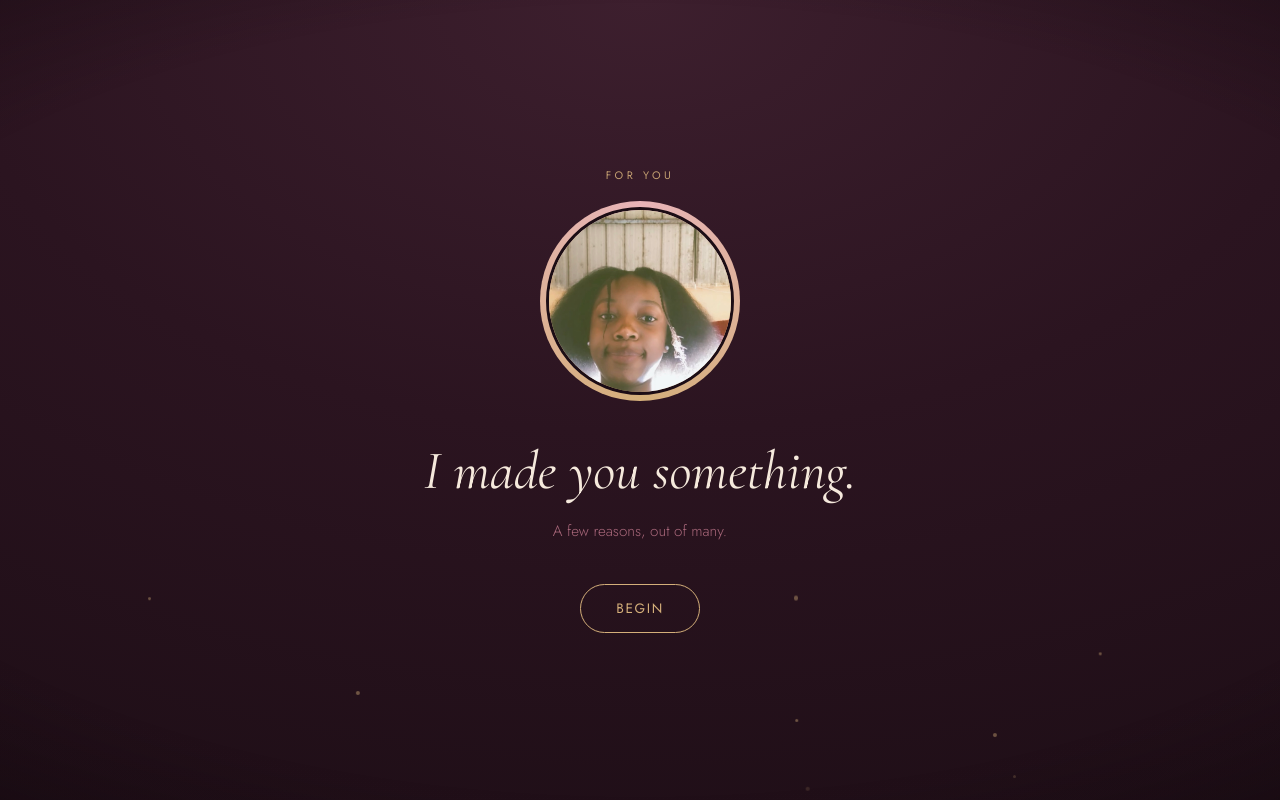
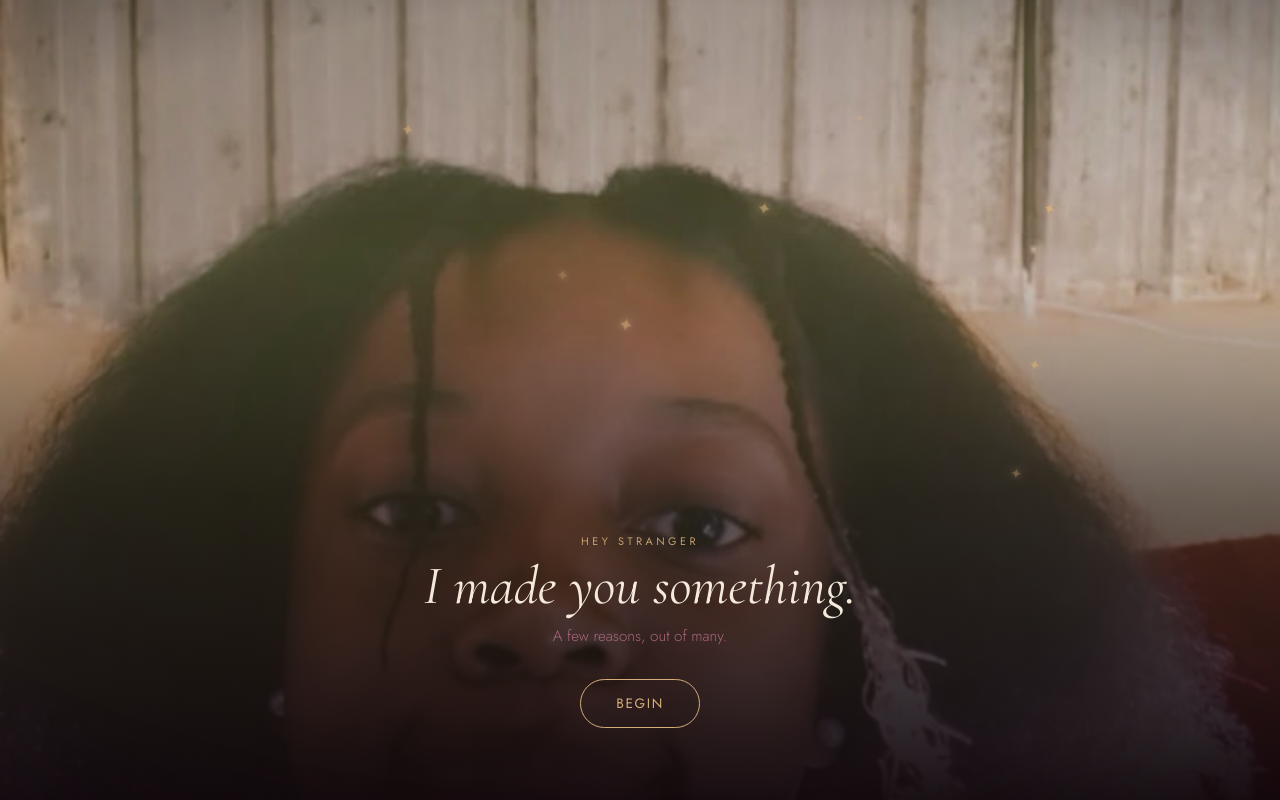
Before and after one commit to Blessings12-hub/Hey-Stranger, a React (Vite) app: page / in a window 1280 px wide. Built offline with nearby package versions, Linux system fonts and the light colour scheme.

Commit message:
Add files via upload

```diff
--- a/src/App.css
+++ b/src/App.css
@@ -54,32 +54,43 @@
   position: relative;
   z-index: 3;
   height: 100%;
+  overflow: hidden;
+  display: flex;
+  align-items: flex-end;
+  justify-content: center;
+}
+
+.opener-bg {
+  position: absolute;
+  inset: 0;
+  width: 100%;
+  height: 100%;
+  object-fit: cover;
+  display: block;
+  background: linear-gradient(160deg, var(--plum), var(--ink-deep));
+}
+
+.opener-scrim {
+  position: absolute;
+  inset: 0;
+  background: linear-gradient(
+    to top,
+    rgba(15, 6, 10, 0.95) 0%,
+    rgba(15, 6, 10, 0.6) 38%,
+    rgba(61, 31, 46, 0.18) 68%,
+    rgba(15, 6, 10, 0.3) 100%
+  );
+}
+
+.opener-content {
+  position: relative;
+  z-index: 4;
+  text-align: center;
+  padding: 0 8vw 9vh;
   display: flex;
   flex-direction: column;
   align-items: center;
-  justify-content: center;
-  text-align: center;
-  padding: 8vh 8vw;
-  gap: 1.1rem;
-}
-
-.opener-photo-ring {
-  width: clamp(140px, 38vw, 200px);
-  height: clamp(140px, 38vw, 200px);
-  border-radius: 50%;
-  padding: 6px;
-  background: conic-gradient(from 180deg, var(--gold), var(--blush), var(--gold));
-  margin-bottom: 1.5rem;
-}
-
-.opener-photo {
-  width: 100%;
-  height: 100%;
-  border-radius: 50%;
-  object-fit: cover;
-  display: block;
-  background: var(--plum);
-  border: 3px solid var(--ink-deep);
+  gap: 0.5rem;
 }
 
 .eyebrow {
@@ -107,6 +118,33 @@
   font-size: 0.95rem;
   color: var(--rose-muted);
   margin: 0 0 1.5rem;
+}
+
+.sparkles {
+  position: absolute;
+  inset: 0;
+  z-index: 3;
+  pointer-events: none;
+}
+
+.sparkle {
+  position: absolute;
+  color: var(--gold);
+  opacity: 0;
+  text-shadow: 0 0 10px rgba(212, 175, 122, 0.85), 0 0 18px rgba(232, 180, 184, 0.5);
+  animation: twinkle ease-in-out infinite;
+}
+
+@keyframes twinkle {
+  0%,
+  100% {
+    opacity: 0;
+    transform: scale(0.4) rotate(0deg);
+  }
+  50% {
+    opacity: 0.95;
+    transform: scale(1) rotate(18deg);
+  }
 }
 
 .begin-btn {
@@ -182,6 +220,21 @@
   text-shadow: 0 2px 18px rgba(0, 0, 0, 0.45);
 }
 
+.card-text-wrap--long {
+  max-height: 72vh;
+  overflow-y: auto;
+  padding-top: 4vh;
+  -webkit-mask-image: linear-gradient(to bottom, transparent 0, black 6vh);
+  mask-image: linear-gradient(to bottom, transparent 0, black 6vh);
+}
+
+.card-text-wrap--long .card-text {
+  font-size: clamp(1.05rem, 4.4vw, 1.5rem);
+  line-height: 1.55;
+  font-style: normal;
+  font-weight: 400;
+}
+
 /* ---------- Chrome: progress thread, sound toggle, nav zones ---------- */
 
 .thread {
--- a/src/App.jsx
+++ b/src/App.jsx
@@ -32,6 +32,42 @@ function Motes() {
             animationDelay: `${m.delay}s`,
           }}
         />
+      ))}
+    </div>
+  )
+}
+
+const SPARKLE_COUNT = 11
+
+function Sparkles() {
+  const sparkles = useMemo(
+    () =>
+      Array.from({ length: SPARKLE_COUNT }).map((_, i) => ({
+        id: i,
+        top: 6 + Math.random() * 58,
+        left: 5 + Math.random() * 90,
+        size: 10 + Math.random() * 16,
+        delay: Math.random() * 4,
+        duration: 2.2 + Math.random() * 2.4,
+      })),
+    []
+  )
+  return (
+    <div className="sparkles" aria-hidden="true">
+      {sparkles.map((s) => (
+        <span
+          key={s.id}
+          className="sparkle"
+          style={{
+            top: `${s.top}%`,
+            left: `${s.left}%`,
+            fontSize: s.size,
+            animationDelay: `${s.delay}s`,
+            animationDuration: `${s.duration}s`,
+          }}
+        >
+          {'\u2726'}
+        </span>
       ))}
     </div>
   )
@@ -101,6 +137,7 @@ export default function App() {
   }
 
   const current = slides[index]
+  const isLongText = current.text.length > 200
 
   return (
     <div className="stage" onTouchStart={onTouchStart} onTouchEnd={onTouchEnd}>
@@ -111,15 +148,17 @@ export default function App() {
 
       {!started && (
         <div className="opener">
-          <div className="eyebrow">for you</div>
-          <div className="opener-photo-ring">
-            <img className="opener-photo" src={opener.photo} alt="" />
+          <img className="opener-bg" src={opener.photo} alt="" />
+          <div className="opener-scrim" />
+          <Sparkles />
+          <div className="opener-content">
+            <div className="eyebrow">{opener.eyebrow}</div>
+            <h1 className="opener-title">{opener.title}</h1>
+            <p className="opener-subtitle">{opener.subtitle}</p>
+            <button className="begin-btn" onClick={begin}>
+              Begin
+            </button>
           </div>
-          <h1 className="opener-title">{opener.title}</h1>
-          <p className="opener-subtitle">{opener.subtitle}</p>
-          <button className="begin-btn" onClick={begin}>
-            Begin
-          </button>
         </div>
       )}
 
@@ -153,7 +192,7 @@ export default function App() {
                 <img className="card-photo" src={current.photo} alt="" />
                 <div className="card-scrim" />
               </div>
-              <div className="card-text-wrap">
+              <div className={`card-text-wrap${isLongText ? ' card-text-wrap--long' : ''}`}>
                 <div className="card-index">
                   {String(index + 1).padStart(2, '0')} / {String(total).padStart(2, '0')}
                 </div>
```
